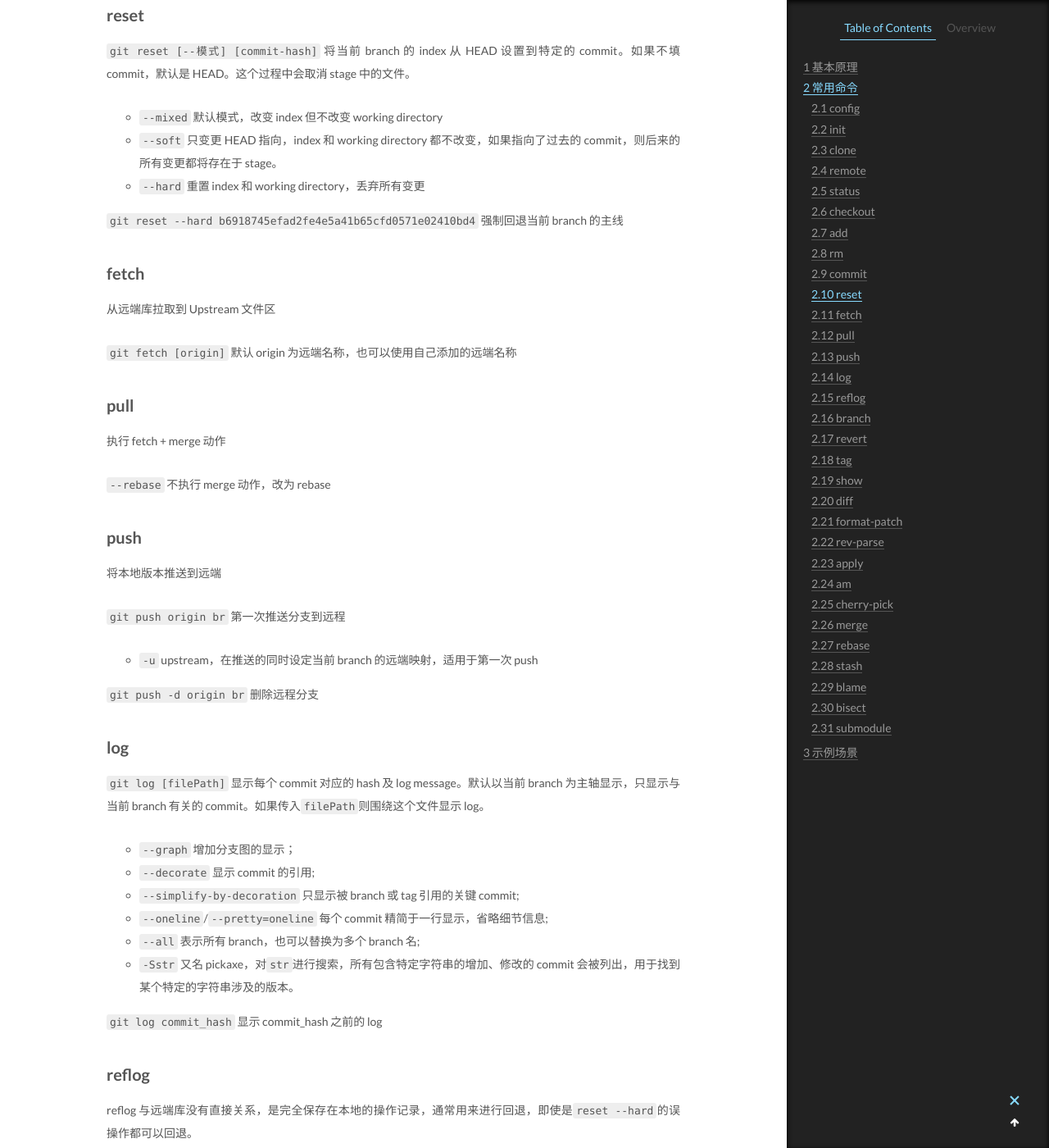
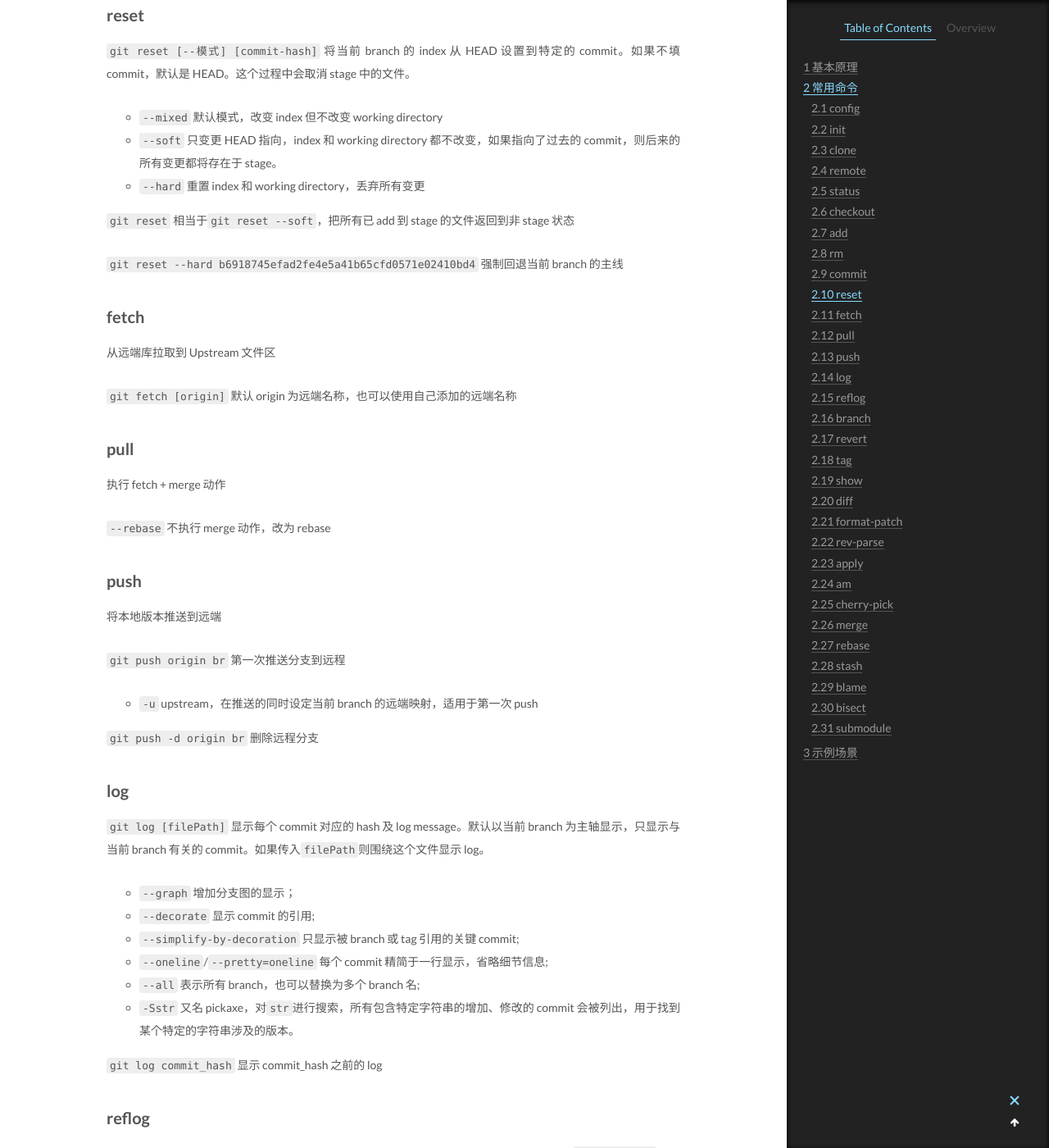
Before and after one commit to CodeHunter2006/CodeHunter2006.github.io, a Jekyll site: the page built from _posts/2019-10-02-Git_CMD.md, in a window 1280 px wide and 1400 px high, scrolled down 6923 px. Shown: the whole window at 82% size. Built offline with Jekyll 4.4.1, drawn with Linux system fonts in a browser that asks for light colours.

Commit message:
[doc]: add contents.

```diff
--- a/_posts/2019-10-02-Git_CMD.md
+++ b/_posts/2019-10-02-Git_CMD.md
@@ -231,6 +231,9 @@ clone 到 bbb 文件夹下，不实用默认的文件夹名
 - `--mixed` 默认模式，改变 index 但不改变 working directory
 - `--soft` 只变更 HEAD 指向，index 和 working directory 都不改变，如果指向了过去的 commit，则后来的所有变更都将存在于 stage。
 - `--hard` 重置 index 和 working directory，丢弃所有变更
+
+`git reset`
+相当于`git reset --soft`，把所有已 add 到 stage 的文件返回到非 stage 状态
 
 `git reset --hard b6918745efad2fe4e5a41b65cfd0571e02410bd4`
 强制回退当前 branch 的主线
```
Also changed, not shown: _posts/2020-06-01-Fitness_Record.md (+2 -0 lines).
